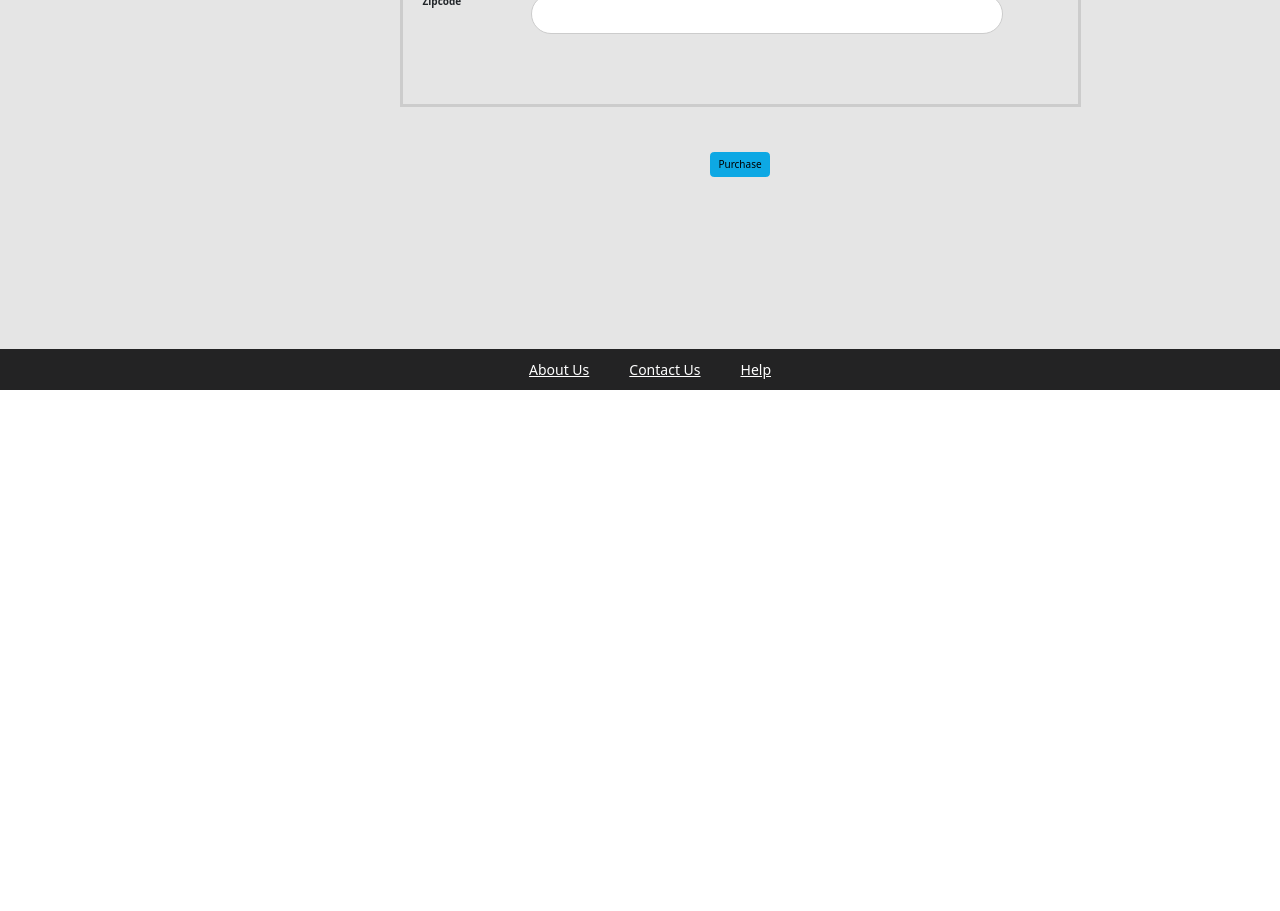
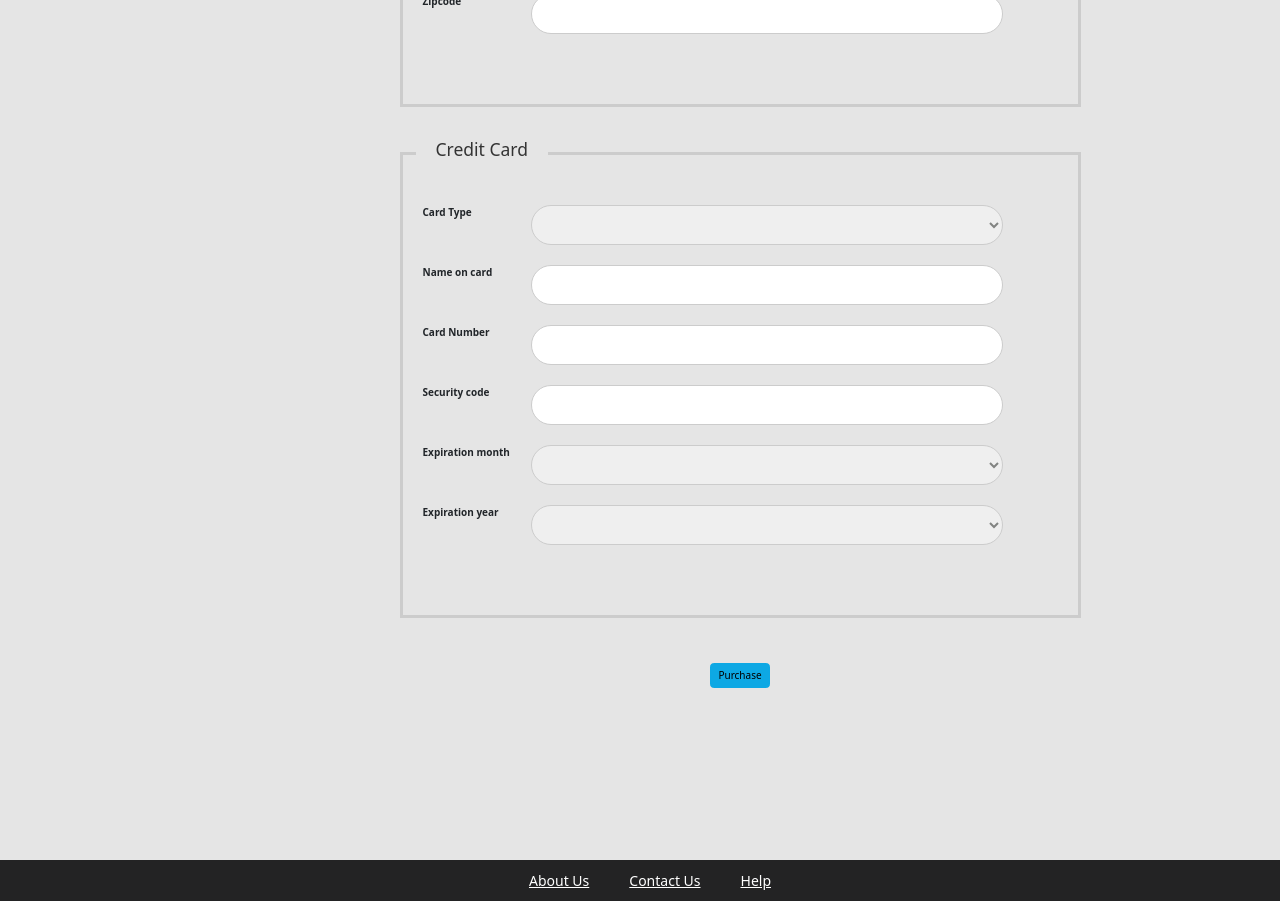
Before and after one commit to D51947403/ecommerce-demo-project, an Angular app in the folder angular-ecommerce/: page /checkout in a window 1280 px wide. Shown: the part 1260-2171 px from the top of the page. Before the commit the page ends 1660 px from the top, so only its background shows below. Built offline with nearby package versions, Linux system fonts and the light colour scheme; no server answers.

Commit message:
Credit Card form implemented

```diff
--- a/angular-ecommerce/src/app/components/checkout/checkout.component.html
+++ b/angular-ecommerce/src/app/components/checkout/checkout.component.html
@@ -82,7 +82,7 @@
                 <!---Add check box to copy shipping address to billing address-->
                 <div class="input-space">
                     <label class="au-checkbox">
-                  <input type="checkbox"  (change)="copyAddress($event)">
+                        <input type="checkbox" (change)="copyAddress($event)">
                         <span class="au-checkmark"></span>
                         Billing Adress is same as Shipping Adress
                     </label>
@@ -136,6 +136,69 @@
                         </div>
                     </div>
                 </div>
+                <!-- Credit Card form group-->
+                <div formGroupName="creditCard" class="form-area">
+                    <h3>Credit Card </h3>
+                    <div class="row">
+                        <div class="col-md-2"> <label>Card Type </label> </div>
+                        <div class="col-md-9">
+                            <div class="input-space">
+                                <select formControlName="cardType">
+                                    <option>Visa</option>
+                                    <option>Mastercard</option>
+                                    <option>Rupay</option>
+                                </select>
+                            </div>
+                        </div>
+                    </div>
+
+                    <div class="row">
+                        <div class="col-md-2"> <label> Name on card </label> </div>
+                        <div class="col-md-9">
+                            <div class="input-space">
+                                <input formControlName="nameOnCard" type="text">
+                            </div>
+                        </div>
+                    </div>
+                    <div class="row">
+                        <div class="col-md-2"> <label>Card Number</label> </div>
+                        <div class="col-md-9">
+                            <div class="input-space">
+                                <input formControlName="cardNumber" type="text">
+                            </div>
+                        </div>
+                    </div>
+                    <div class="row">
+                        <div class="col-md-2"> <label> Security code </label> </div>
+                        <div class="col-md-9">
+                            <div class="input-space">
+                                <input formControlName="securityCode" type="text">
+                            </div>
+                        </div>
+                    </div>
+                    <div class="row">
+                        <div class="col-md-2"> <label>Expiration month </label> </div>
+                        <div class="col-md-9">
+                            <div class="input-space">
+                                <select formControlName="cardType">
+                                    <option>To Do</option>
+                                </select>
+                            </div>
+                        </div>
+                    </div>
+                    <div class="row">
+                        <div class="col-md-2"> <label>Expiration year </label> </div>
+                        <div class="col-md-9">
+                            <div class="input-space">
+                                <select formControlName="cardType">
+                                    <option>To Do</option>
+                                </select>
+                            </div>
+                        </div>
+                    </div>
+
+
+                </div>
                 <!---submit button-->
                 <div class="text-center">
                     <button type="submit" class="btn btn-info">Purchase</button>
```
Lines whose indentation alone changed are shown as unchanged.
